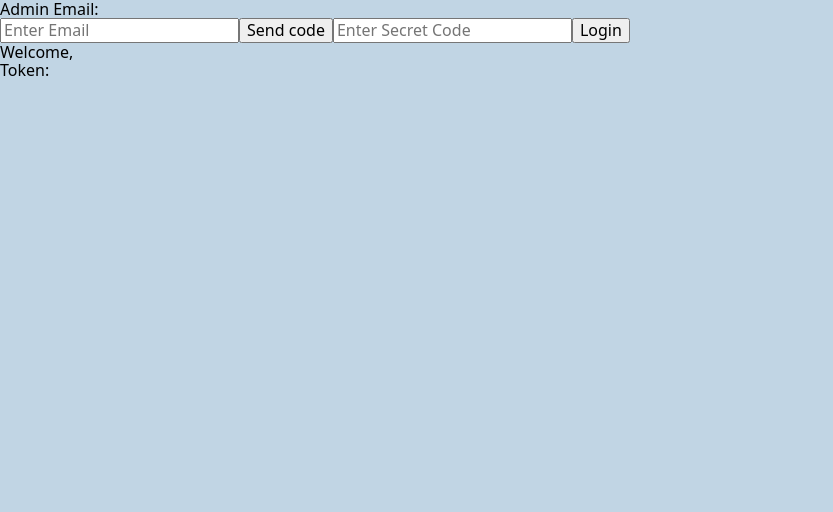
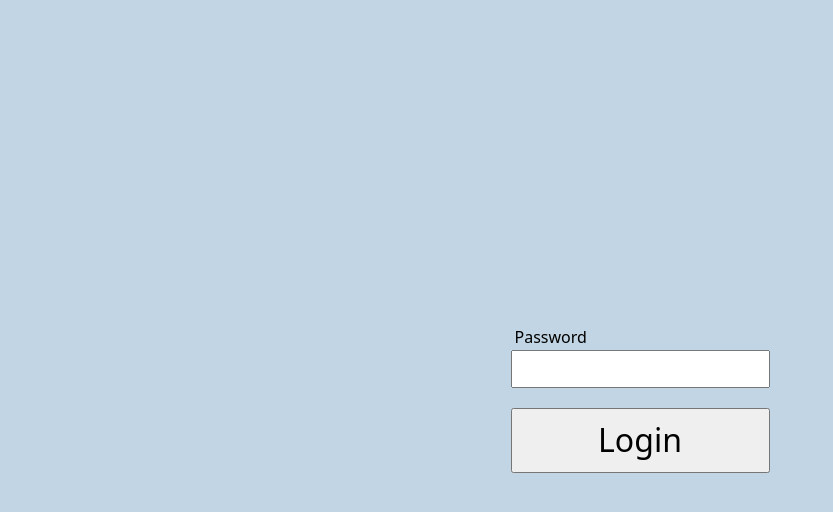
Before and after one commit to YourPriceBooking/Adminka, a React (Create React App) app: page / in a window 1280 px wide. Shown: the top 512 px of the page, without its empty margins (0-833 px from the left). Built offline with nearby package versions, Linux system fonts and the light colour scheme.

Commit message:
Revert "login change"

```diff
--- a/src/components/pages/Home/Home.tsx
+++ b/src/components/pages/Home/Home.tsx
@@ -1,4 +1,4 @@
-import { memo, useMemo, useEffect,useState } from 'react';
+import { memo, useMemo, useEffect } from 'react';
 import { useDispatch, useSelector } from 'react-redux';
 import type { Dispatch } from 'react';
 import { getStatistic } from 'features/statistic/statisticSelectors';
@@ -7,7 +7,6 @@ import { routes } from 'routes/routesConfig';
 import { LoaderMiddleware } from 'components/shared/Loader/HomeLoader/LoaderMiddleware';
 import { Link } from 'react-router-dom';
 import { fetchStatistic } from 'features/statistic/statisticOperation';
-import { baseUrl, endpoints } from 'features/api';
 import {
   HomeStyled,
   HomeNavListStyled,
@@ -26,11 +25,7 @@ type HomeNavListInterface = {
   agents: number;
   objects: number;
 };
-type DataProp = {
-  _id: string;
-  lastName: string;
-  firstName: string;
-};
+
 type StatItem = {
   text: {
     en: string;
@@ -117,48 +112,18 @@ const HomeNavList = ({ users, hoteliers, agents, objects }: HomeNavListInterface
 
 export const Home: React.FC = () => {
   const statistic = useSelector(getStatistic);
-  const [usersCount, setUsersCount] = useState(0);
-  const [hoteliersCount, setHoteliersCount] = useState<number>(0);
+
   const { result } = statistic;
 
   const { amount, objectOnVerification } = result;
-  const { agents } = amount;
-
-  useEffect(() => {
-    fetch('https://server-your-price-booking.onrender.com/api/acsess-to-admin/get-all-users')
-      .then(response => response.json())
-      .then((data: { code: number; users: DataProp[] }) => {
-        if (data.code === 200 && data.users && Array.isArray(data.users)) {
-          setUsersCount(data.users.length);
-          console.log('edg',hoteliersCount);
-        }
-      })
-      .catch(error => {
-        console.error('Error fetching user data:', error);
-      });
-  }, []);
-
-  useEffect(() => {
-    fetch(`${baseUrl}/acsess-to-admin${endpoints.hoteliers}`)
-      .then(response => response.json())
-      .then(data => {
-        if (data && typeof data.count === 'number') {
-          setHoteliersCount(data.count as number);
-        } else {
-          console.error('Invalid or missing count data from API');
-        }
-      })
-      .catch(error => {
-        console.error('Error fetching hoteliers count:', error);
-      });
-  }, []);
+  const { users, hoteliers, agents } = amount;
 
   return (
     <HomeStyled>
       <Container>
         <HomeNavList
-          users={usersCount}
-          hoteliers={hoteliersCount}
+          users={users}
+          hoteliers={hoteliers}
           agents={agents}
           objects={objectOnVerification}
         />
--- a/src/components/pages/LoginPage/LoginPage.tsx
+++ b/src/components/pages/LoginPage/LoginPage.tsx
@@ -1,175 +1,65 @@
-// import React, { useState } from 'react';
-// import axios from 'axios';
+import type { FormEvent } from 'react';
+import { useFromLocation } from 'common/hooks';
+import { useAppDispatch } from 'App';
+import { useEffect } from 'react';
+import { useSelector } from 'react-redux';
+import { useNavigate } from 'react-router-dom';
+import { login, selectIsLoggedIn } from 'features/common';
+import { loginPageStyles } from './LoginPage.styled';
 
+export const LoginPage = () => {
+  const appDispatch = useAppDispatch();
+  const isLoggedIn = useSelector(selectIsLoggedIn);
+  const from = useFromLocation();
+  const nav = useNavigate();
 
-// const LoginPage = () => {
-//   const [email, setEmail] = useState('');
-//   const [verificationCode, setVerificationCode] = useState('');
-//   const [isCodeSent, setIsCodeSent] = useState(false);
-//   const [userRole, setUserRole] = useState<string | null>(null);
+  const onLogin = (e: FormEvent<HTMLFormElement>) => {
+    e.preventDefault();
 
-//   const handleEmailChange = (e: React.ChangeEvent<HTMLInputElement>) => {
-//     setEmail(e.target.value);
-//   };
+    const form = e.currentTarget;
+    const formData = new FormData(form);
 
-//   const handleVerificationCodeChange = (e: React.ChangeEvent<HTMLInputElement>) => {
-//     setVerificationCode(e.target.value);
-//   };
-//   // const sendEmail = async () => {
-//   //   try {
-//   //     const response = await axios.get(
-//   //       'https://server-your-price-booking.onrender.com/api/acsess-to-admin/check-admin/',
-//   //       {
-//   //         params: {
-//   //           email: `${email}`, // Pass the email as a query parameter
-//   //         },
-//   //       }
-//   //     );
+    const password = formData.get('password')?.toString().trim();
+    if (!password) return;
 
-//   //     const { status, data } = response.data;
-//   //     if (status === 'success') {
-//   //       setIsCodeSent(true);
-//   //     } else {
-//   //       console.error('Email verification failed');
-//   //     }
-//   //   } catch (error) {
-//   //     console.error('Error while verifying the email', error);
-//   //   }
-//   // };
-//   const sendVerificationCode = async () => {
-//     try {
-//       const response = await axios.get(
-//         'https://server-your-price-booking.onrender.com/api/acsess-to-admin/check-admin/',
-//         {
-//           params: {
-//             email: `${email}`,
-//           },
-//         }
-//       );
-
-
-//       const { status, data } = response.data;
-//       if (status === 'success') {
-//         if (data && data.role) {
-//           setIsCodeSent(true);
-//           setUserRole(data.role as string | null);
-//         } else {
-//           console.error('Role information is missing in the response data');
-//         }
-//       } else {
-//         console.error('Verification failed');
-//       }
-//     } catch (error) {
-//       console.error('Error while verifying the secret code', error);
-//     }
-//   };
-
-//   const verifyCode = async () => {
-//     try {
-//       if (userRole === 'superadmin') {
-//         console.log('Super Admin Access');
-//       } else if (userRole === 'admin') {
-//         console.log('Admin Access');
-//       } else {
-//         console.error('Invalid user role');
-//       }
-//     } catch (error) {
-//       console.error('Code verification failed', error);
-//     }
-//   };
-
-//   return (
-//     <div>
-//       {isCodeSent ? (
-//         <div>
-//           <label>Email:
-//             <input type="email" value={email} onChange={handleEmailChange} />
-//           </label>
-//           <label>Verification Code:
-//             <input type="text" value={verificationCode} onChange={handleVerificationCodeChange} />
-//           </label>
-//           <button type="button" onClick={verifyCode}>Verify Code</button>
-//         </div>
-//       ) : (
-//         <div>
-//           <label>Email:
-//             <input type="email" value={email} onChange={handleEmailChange} />
-//           </label>
-//           <button type="button" onClick={sendVerificationCode}>Send Verification Code</button>
-//         </div>
-//       )}
-//     </div>
-//   );
-// };
-
-// export { LoginPage };
-import React, { useState } from 'react';
-import axios from 'axios';  // Make sure to import Axios
-
-
-const LoginPage = () => {
-  const [email, setEmail] = useState<string>('');
-  const [secretCode, setSecretCode] = useState<string>('');
-  const [loggedInUser, setLoggedInUser] = useState<{ role: string; token: string }>({
-    role: '',
-    token: '',
-  });
-  const handleEmailChange = (e: React.ChangeEvent<HTMLInputElement>) => {
-    setEmail(e.target.value);
-  };
-  const checkAdminEmail = async () => {
-    try {
-      const response = await axios.post(
-        'https://server-your-price-booking.onrender.com/api/acsess-to-admin/check-admin/'
-      );
-      setEmail(response.data.email as string);
-    } catch (error) {
-      console.error('Error checking admin email:', error);
-    }
+    appDispatch(login(password));
   };
 
-  const loginAdmin = async () => {
-    try {
-      const response = await axios.post(
-        'https://server-your-price-booking.onrender.com/api/acsess-to-admin/log-in-admin/',
-        {
-          email,
-          secretCode,
-        }
-      );
-      setLoggedInUser(response.data.user as { role: string; token: string });
-    } catch (error) {
-      console.error('Error logging in:', error);
+  useEffect(() => {
+    if (isLoggedIn && from) {
+      nav(from);
     }
-  };
+  }, [from, isLoggedIn, nav]);
 
   return (
-    <div>
-    <div>
-      <p>Admin Email: {email}</p>
-      <input
-          type="email"
-          placeholder="Enter Email"
-          value={email}
-          onChange={handleEmailChange}
-        />
-        <button type="button" onClick={checkAdminEmail}>Send code</button>
-      <input
-        type="text"
-        placeholder="Enter Secret Code"
-        value={secretCode}
-        onChange={(e) => setSecretCode(e.target.value)}
-      />
-      <button type="submit" onClick={loginAdmin}>Login</button>
+    <div style={loginPageStyles.container}>
+      <form style={loginPageStyles.form} onSubmit={onLogin}>
+        <div style={loginPageStyles.isHidden}>
+          <label style={loginPageStyles.label}>
+            <span style={loginPageStyles.span}>Username</span>
+            <input
+              style={loginPageStyles.input}
+              type="text"
+              name="username"
+              autoComplete="username"
+            />
+          </label>
+        </div>
+
+        <label style={loginPageStyles.label}>
+          <span style={loginPageStyles.span}>Password</span>
+          <input
+            style={loginPageStyles.input}
+            type="password"
+            name="password"
+            autoComplete="current-password"
+          />
+        </label>
+
+        <button style={loginPageStyles.button} type="submit">
+          Login
+        </button>
+      </form>
     </div>
-  {loggedInUser && (
-    <div>
-      <p>Welcome, {loggedInUser.role}</p>
-      <p>Token: {loggedInUser.token}</p>
-    </div>
-  )}
-</div>
   );
 };
-
-export  {LoginPage};
--- a/src/components/pages/StatisticsPage/StatisticsBody/StatisticsBody.tsx
+++ b/src/components/pages/StatisticsPage/StatisticsBody/StatisticsBody.tsx
@@ -19,7 +19,7 @@ type Prop = {
 };
 
  const statisticsData: Statistic[] = [
-   { title: 'Hoteliers:', value: 35, isClicked: false },
+   { title: 'Hoteliers:', value: 0, isClicked: false },
    { title: 'Objects:', value: 30, isClicked: false },
    { title: 'Booking Options:', value: 1555, isClicked: false },
    { title: 'Users:', value: 103, isClicked: false },
--- a/src/features/access/accessSlice.ts
+++ b/src/features/access/accessSlice.ts
@@ -17,8 +17,8 @@ type EmailsState = {
 
 const initialState: EmailsState = {
   emails: [],
+};
 
-};
 const emailsSlice = createSlice({
   name: 'emails',
   initialState,
--- a/src/features/common/auth/authSlice.ts
+++ b/src/features/common/auth/authSlice.ts
@@ -1,29 +1,31 @@
+import type { PayloadAction } from '@reduxjs/toolkit';
 import { createSlice } from '@reduxjs/toolkit';
 import type { RootState } from 'App/store';
 
 type AuthState = {
   isLoggedIn: boolean;
-  token: null;
 };
 const initialState: AuthState = {
   isLoggedIn: false,
-  token: null,
 };
+
 const authSlice = createSlice({
   name: 'auth',
   initialState,
   reducers: {
-    login(state, action) {
-      state.isLoggedIn = true;
-      state.token = action.payload;
+    login(state, { payload }: PayloadAction<string>) {
+      console.log('payload', payload)
+      if (payload === '333') {
+        state.isLoggedIn = true;
+      }
     },
+
     logout(state) {
       state.isLoggedIn = false;
-      state.token = null;
     },
   },
 });
 
 export const { login, logout } = authSlice.actions;
 export const authReducer = authSlice.reducer;
-export const selectIsLoggedIn = (state: RootState): boolean => state.auth.isLoggedIn;
+export const selectIsLoggedIn = (state: RootState) => state.auth.isLoggedIn;
```
Also changed, not shown: src/components/pages/LoginPage/Token.json (deleted, +0 -24 lines), src/components/pages/Access/PasswordField/PasswordField.tsx (line endings or trailing spaces), src/components/pages/LoginPage/LoginPage.styled.tsx (line endings or trailing spaces), src/components/pages/LoginPage/index.ts (line endings or trailing spaces), src/features/access/tokenSlice.ts (line endings or trailing spaces), src/features/api/api.ts (line endings or trailing spaces).
